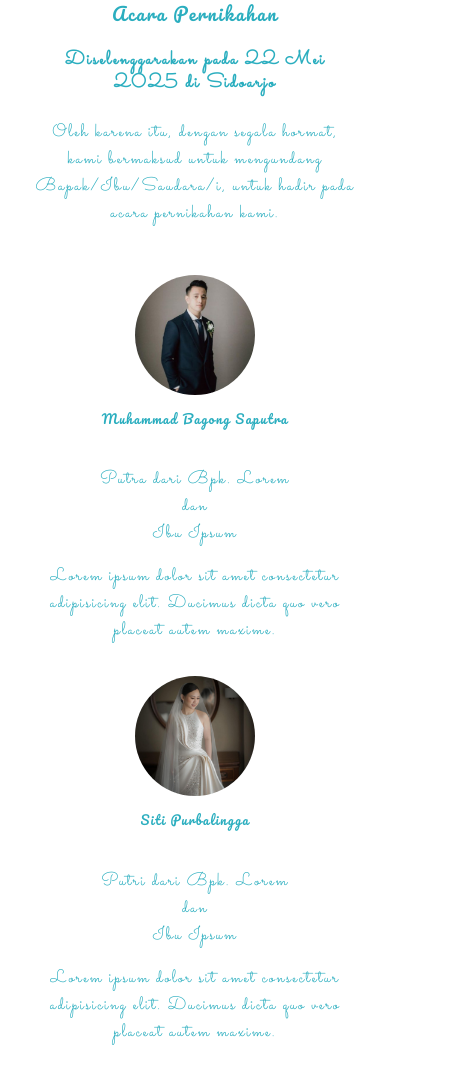
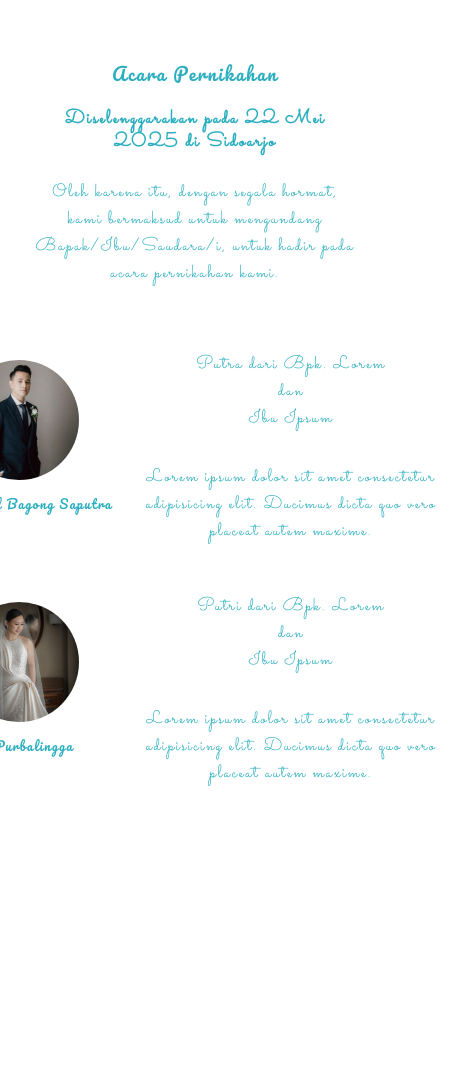
Before and after one commit to elix-stack/wedding-invitation-2, a plain HTML site: page index.html in a window 390 px wide. Shown: the part 921-2004 px from the top of the page, 451 px wide, since content can reach past the window. Drawn offline with nearby package versions, Linux system fonts and the light colour scheme.

Commit message:
container

```diff
--- a/style.css
+++ b/style.css
@@ -315,8 +315,8 @@ body {
     align-items: center;
     margin-top: 2rem;
   }
-  .bungkus-pria,
-  .bungkus-wanita {
+  .bungkus-pria .pria,
+  .bungkus-wanita .wanita {
     display: flex;
     flex-direction: column; /* arah vertikal */
     align-items: center; /* opsional: agar semua di tengah secara horizontal */
```
